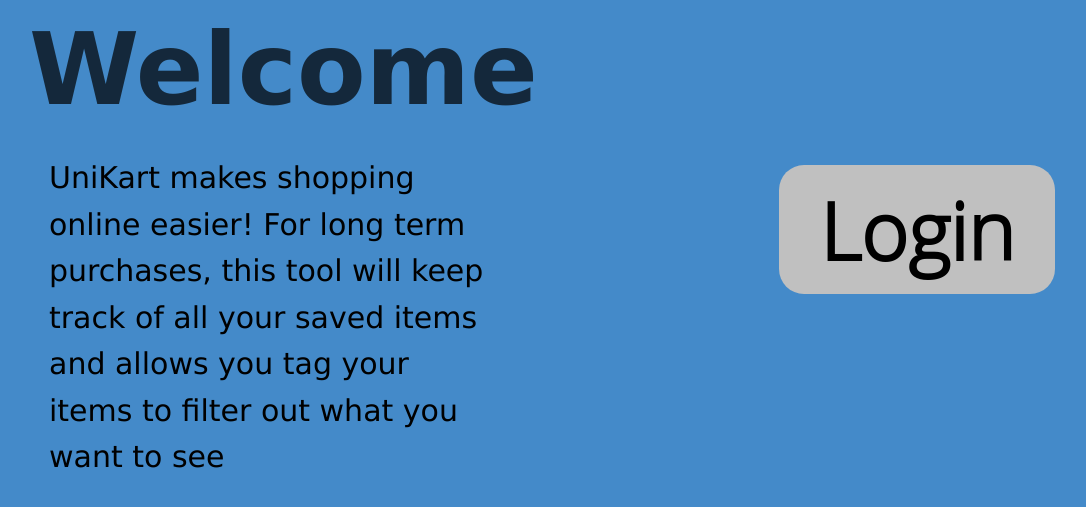
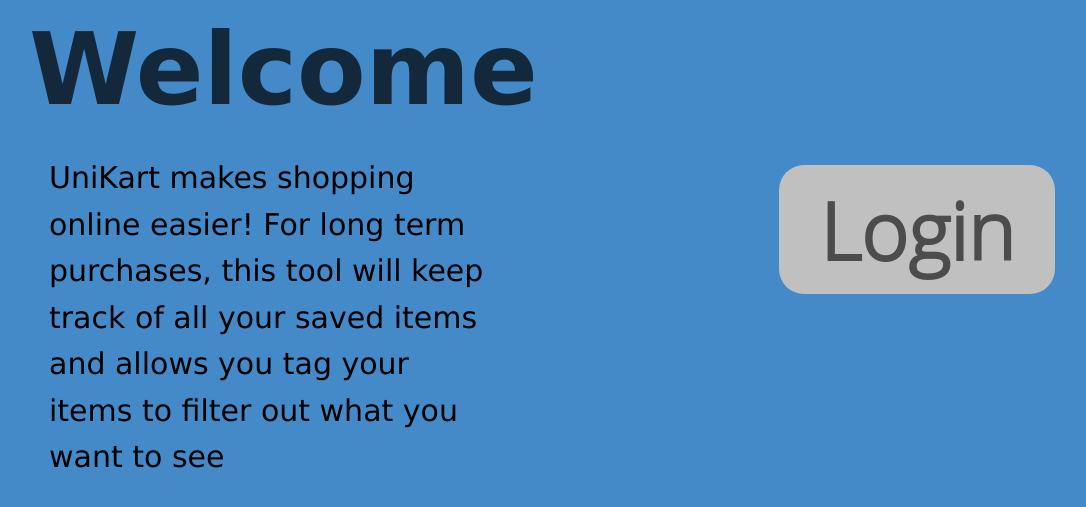
Before and after one commit to Kevin-Taha/UniKart, a Python web app: template unicart/templates/mainPage.html in a window 1280 px wide. Shown: the part 155-662 px from the top of the page, without its empty margins (121-1207 px from the left). Run offline with Jinja, Linux system fonts and the light colour scheme; the template is opened without the code that fills it, so the values that code supplies are empty; some libraries are stand-ins or nearby versions.

Commit message:
Home page edits

```diff
--- a/unicart/static_files/mainPage.css
+++ b/unicart/static_files/mainPage.css
@@ -59,6 +59,8 @@
 }
 a {
   color: black;
-
+}
+#logintext {
+  opacity: .6;
 
 }
--- a/unicart/templates/mainPage.html
+++ b/unicart/templates/mainPage.html
@@ -15,7 +15,7 @@
     </div>
   </a>
     <div id = "welcometext">
-      <h1 id = "loginbutton"> <a style="text-decoration:none;" href = "login"> Login </a></h1>
+      <h1 id = "loginbutton"> <a id = "logintext" style="text-decoration:none;" href = "login"> Login </a></h1>
       <h1 id = "welcome"> Welcome </h1>
       <p id = "intromessage"> UniKart makes shopping online easier! For long term purchases, this tool will keep track of all your saved items and allows you tag your items to filter out what you want to see</p>
 
```
Also changed, not shown: 1 other file.
